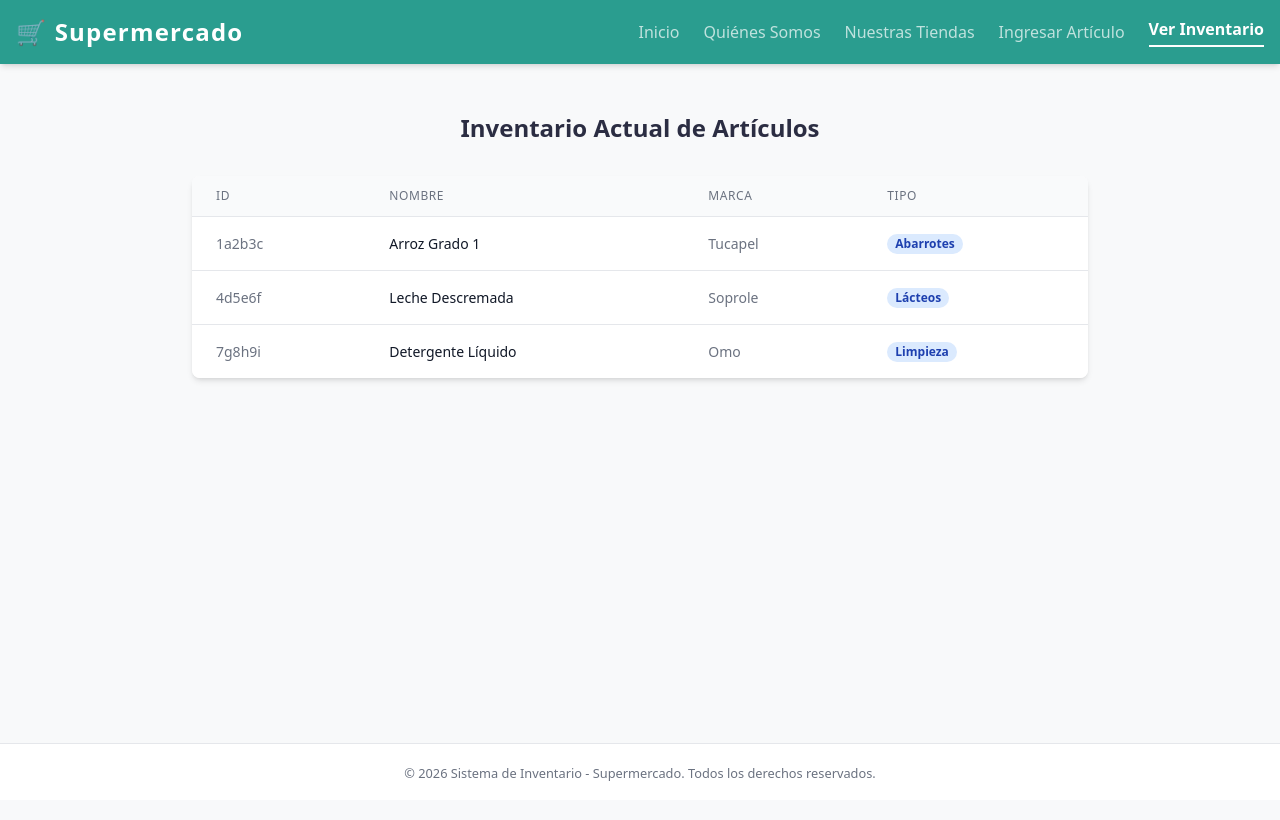
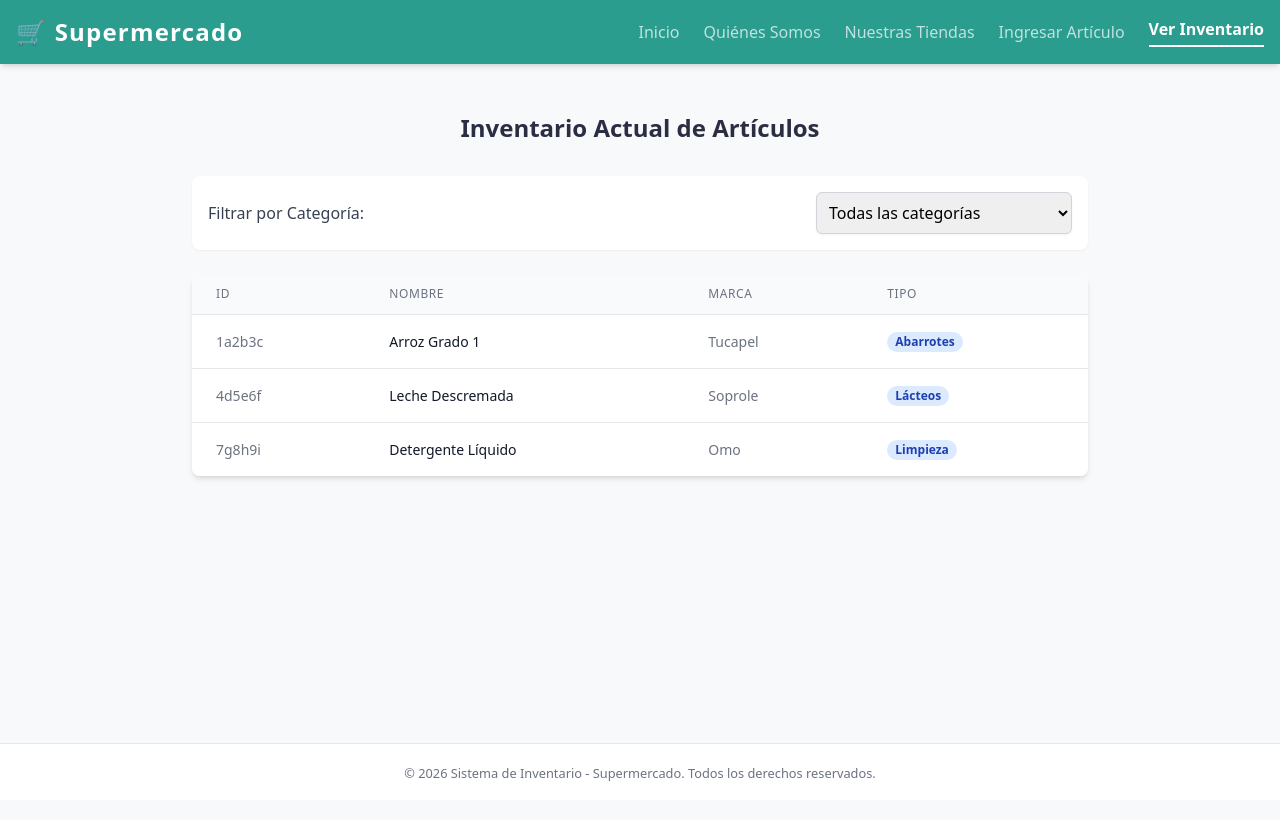
Before and after one commit to JenniferGonzalezT/supermercado-jennifer-gonzalez-PFY2202-004A, a React (Vite) app: page /inventario in a window 1280 px wide. Shown: the top 820 px of the page. Built offline with nearby package versions, Linux system fonts and the light colour scheme.

Commit message:
S3-Feat: implementar filtro por categoría en lista de inventario sin mutar estado global

```diff
--- a/src/pages/Inventario.jsx
+++ b/src/pages/Inventario.jsx
@@ -1,10 +1,18 @@
+import { useState } from 'react';
 import { useInventory } from '../context/InventoryContext';
+import { TIPOS_PERMITIDOS } from '../util/validators';
 
 export default function Inventario() {
   const { state } = useInventory();
+  const { products, loading, error } = state;
 
-  // Extraer las variables del estado
-  const { products, loading, error } = state;
+  // Estado local para manejar el filtro seleccionado
+  const [filtroCategoria, setFiltroCategoria] = useState('Todos');
+
+  // Filtrado dinámico sin modificar los datos originales
+  const productosFiltrados = filtroCategoria === 'Todos'
+    ? products
+    : products.filter(product => product.tipo === filtroCategoria);
 
   return (
     <div className="min-h-screen bg-color-claro py-12 px-4 sm:px-6 lg:px-8">
@@ -30,7 +38,27 @@ export default function Inventario() {
               </div>
             )}
 
-            {/* La tabla se renderiza siempre que no esté cargando (incluso si hay error) */}
+            {/* Controles de Filtro */}
+            <div className="mb-6 flex justify-between items-center bg-white p-4 rounded-lg shadow-sm">
+              <label htmlFor="filtro-categoria" className="font-medium text-gray-700">
+                Filtrar por Categoría:
+              </label>
+              <select
+                id="filtro-categoria"
+                value={filtroCategoria}
+                onChange={(e) => setFiltroCategoria(e.target.value)}
+                className="ml-4 block w-64 rounded-md border-gray-300 shadow-sm focus:border-acento-verdoso focus:ring focus:ring-acento-verdoso focus:ring-opacity-50 p-2 border"
+              >
+                <option value="Todos">Todas las categorías</option>
+                {TIPOS_PERMITIDOS.map(categoria => (
+                  <option key={categoria} value={categoria}>
+                    {categoria}
+                  </option>
+                ))}
+              </select>
+            </div>
+
+            {/* Tabla renderizando productosFiltrados en lugar de products */}
             <div className="bg-white shadow-md rounded-lg overflow-x-auto">
               <table className="min-w-full divide-y divide-gray-200">
                 <thead className="bg-gray-50">
@@ -42,9 +70,8 @@ export default function Inventario() {
                   </tr>
                 </thead>
                 <tbody className="bg-white divide-y divide-gray-200">
-                  {/* Validar que products exista y tenga elementos */}
-                  {products && products.length > 0 ? (
-                    products.map((product) => (
+                  {productosFiltrados && productosFiltrados.length > 0 ? (
+                    productosFiltrados.map((product) => (
                       <tr key={product.id} className="hover:bg-gray-50 transition-colors">
                         <td className="px-6 py-4 whitespace-nowrap text-sm text-gray-500">{product.id}</td>
                         <td className="px-6 py-4 whitespace-nowrap text-sm font-medium text-gray-900">
@@ -67,7 +94,7 @@ export default function Inventario() {
                   ) : (
                     <tr>
                       <td colSpan="4" className="px-6 py-8 text-center text-sm text-gray-500">
-                        No hay artículos en el inventario actual.
+                        No se encontraron artículos en esta categoría.
                       </td>
                     </tr>
                   )}
```
